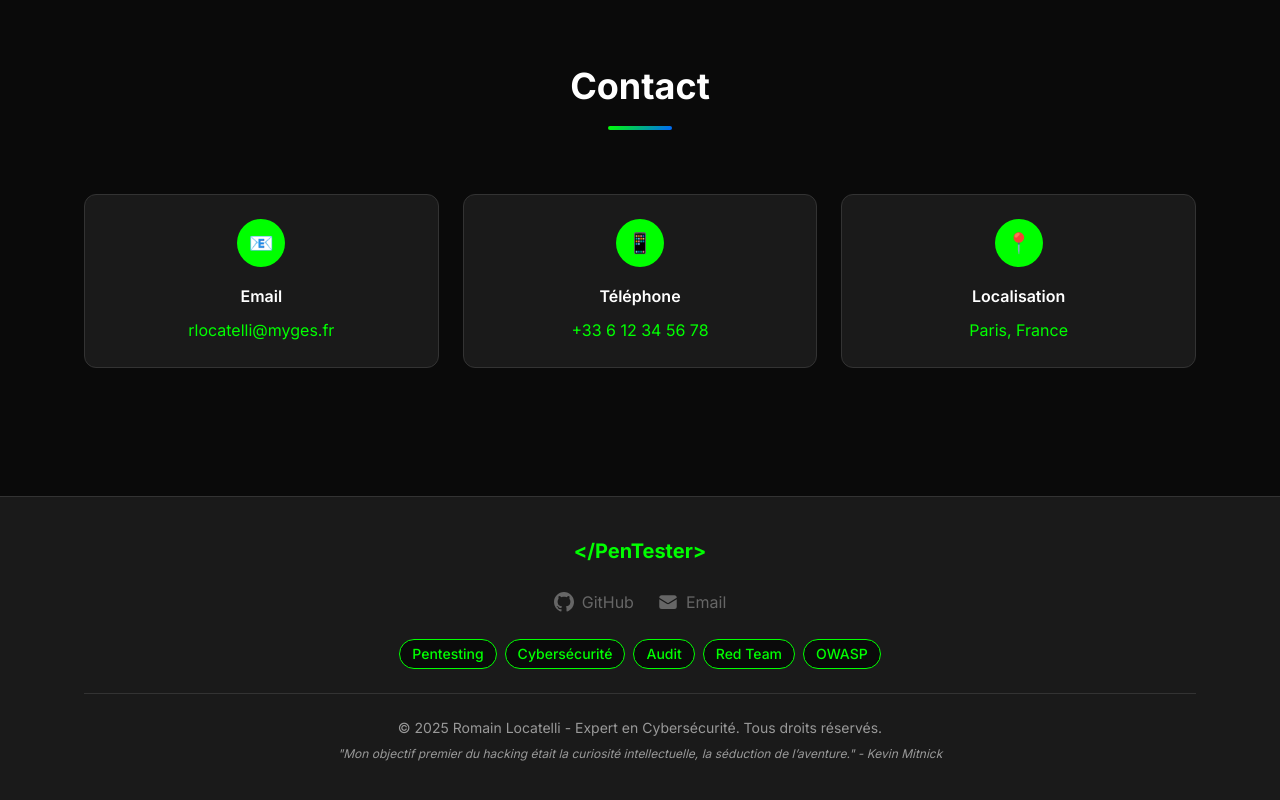
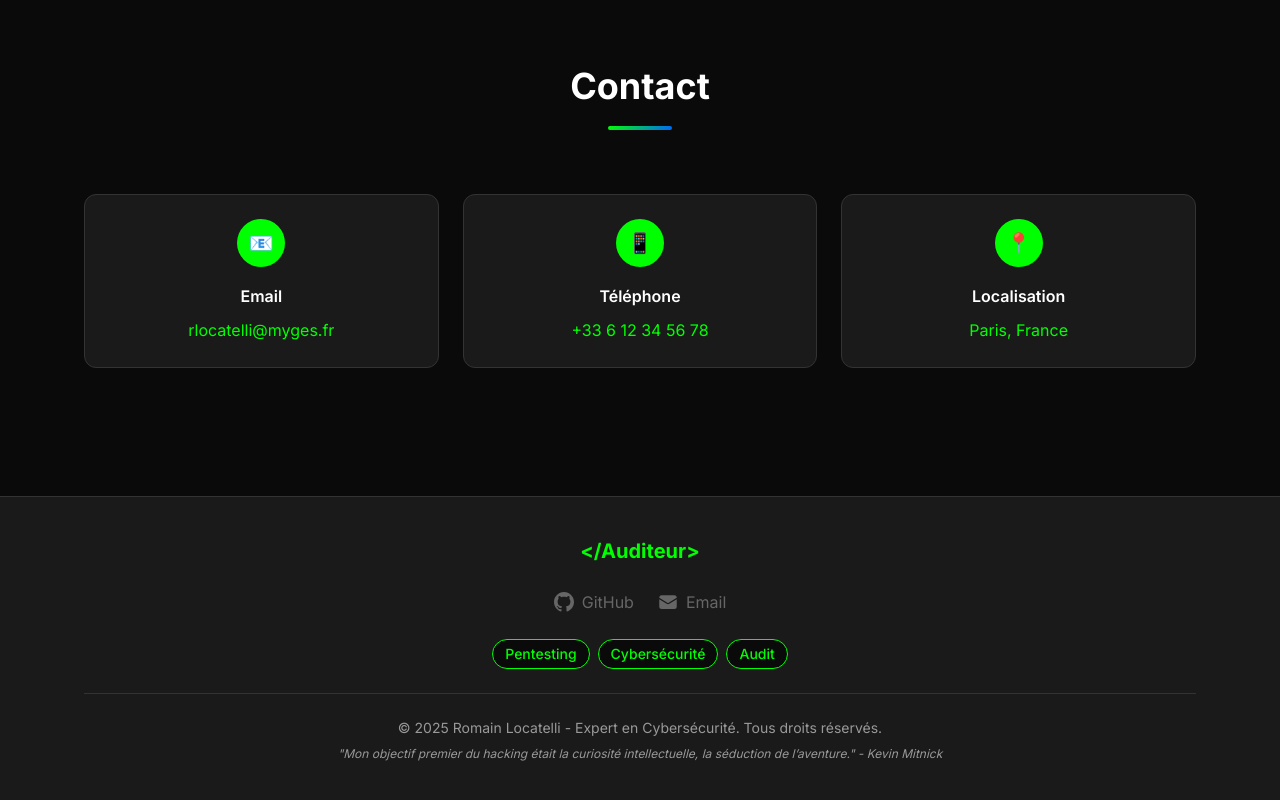
Before and after one commit to M0rPH3U53/M0rPH3U53.github.io, a React (Vite) app: page / in a window 1280 px wide. Shown: the part 5192-5992 px from the top of the page. Built offline with nearby package versions, Linux system fonts and the light colour scheme.

Commit message:
Update Footer.tsx

```diff
--- a/src/components/Footer.tsx
+++ b/src/components/Footer.tsx
@@ -6,7 +6,7 @@ const Footer: React.FC = () => {
       <div className="container">
         <div className="mb-6">
           <a href="#home" className="logo text-xl">
-            &lt;/PenTester&gt;
+            &lt;/Auditeur&gt;
           </a>
         </div>
 
@@ -48,8 +48,6 @@ const Footer: React.FC = () => {
           <span className="tag">Pentesting</span>
           <span className="tag">Cybersécurité</span>
           <span className="tag">Audit</span>
-          <span className="tag">Red Team</span>
-          <span className="tag">OWASP</span>
         </div>
 
         <hr className="border-none h-px bg-dark-200 my-6" />
```
